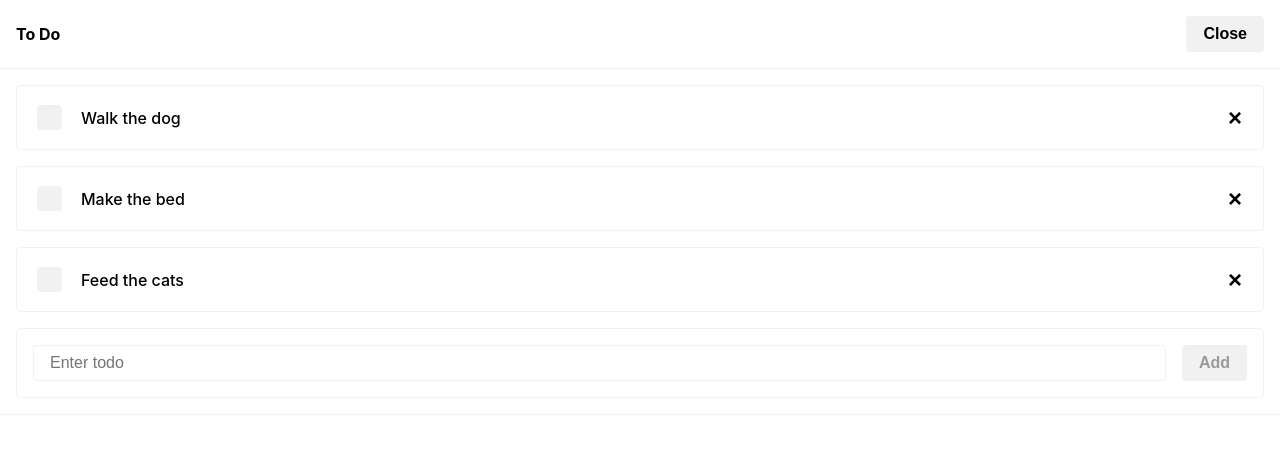
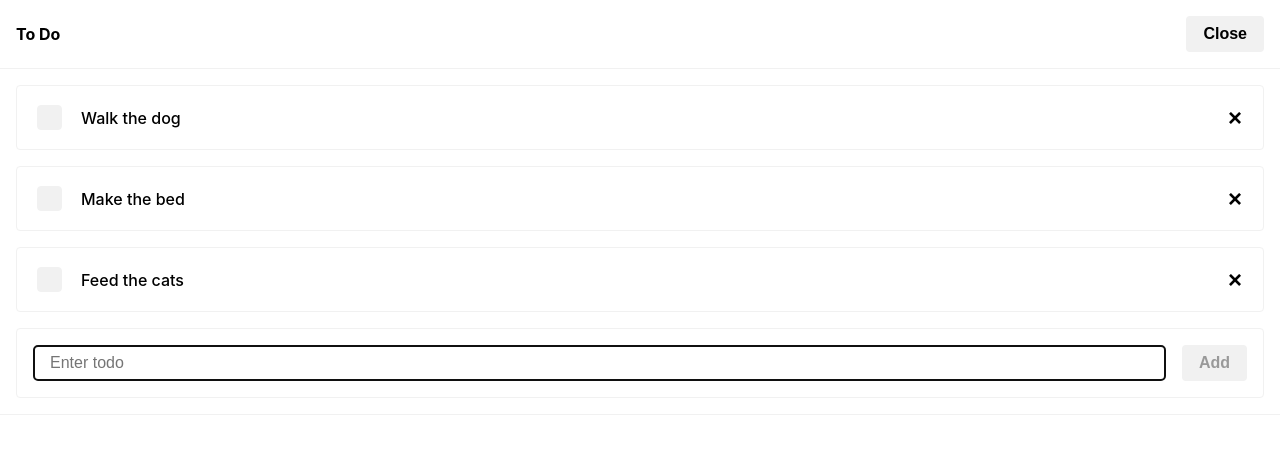
Before and after one commit to kohgpat/todos, a React (Create React App) app: page / in a window 1280 px wide. Both pictures are taken after a click on the button "Add Todo". Shown: the top 454 px of the page. Built offline with nearby package versions, Linux system fonts and the light colour scheme.

Commit message:
Focus input if the new todo form is shown

```diff
--- a/src/modules/Todos/components/NewTodoForm/index.js
+++ b/src/modules/Todos/components/NewTodoForm/index.js
@@ -1,4 +1,4 @@
-import React from "react";
+import React, { useRef, useEffect } from "react";
 import Button from "../../../../components/Button";
 import s from "./index.module.css";
 import { useTodos } from "../../hooks/useTodos";
@@ -7,6 +7,7 @@ import { useNewTodo } from "../../hooks/useNewTodo";
 const NewTodoForm = () => {
   const { addTodo } = useTodos();
   const { todo, changeTodoText } = useNewTodo();
+  const inputRef = useRef();
 
   const onSubmit = (e) => {
     e.preventDefault();
@@ -15,9 +16,14 @@ const NewTodoForm = () => {
     changeTodoText("");
   };
 
+  useEffect(() => {
+    inputRef.current.focus();
+  }, []);
+
   return (
     <form className={s.form} onSubmit={onSubmit}>
       <input
+        ref={inputRef}
         className={s.input}
         type="text"
         value={todo.text}
```
